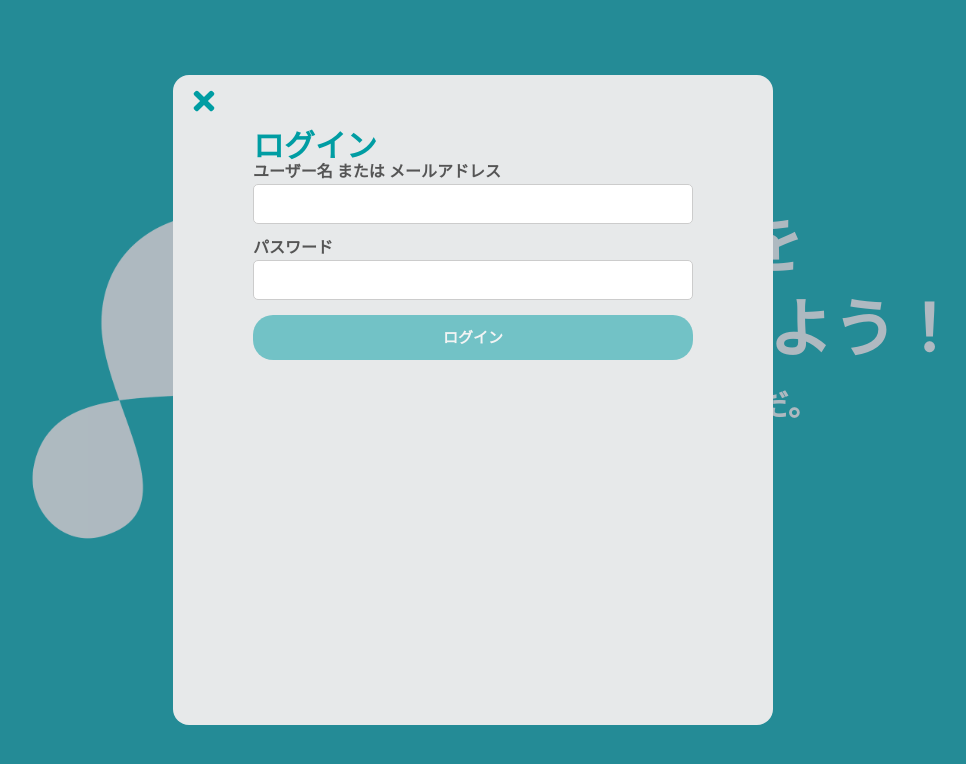
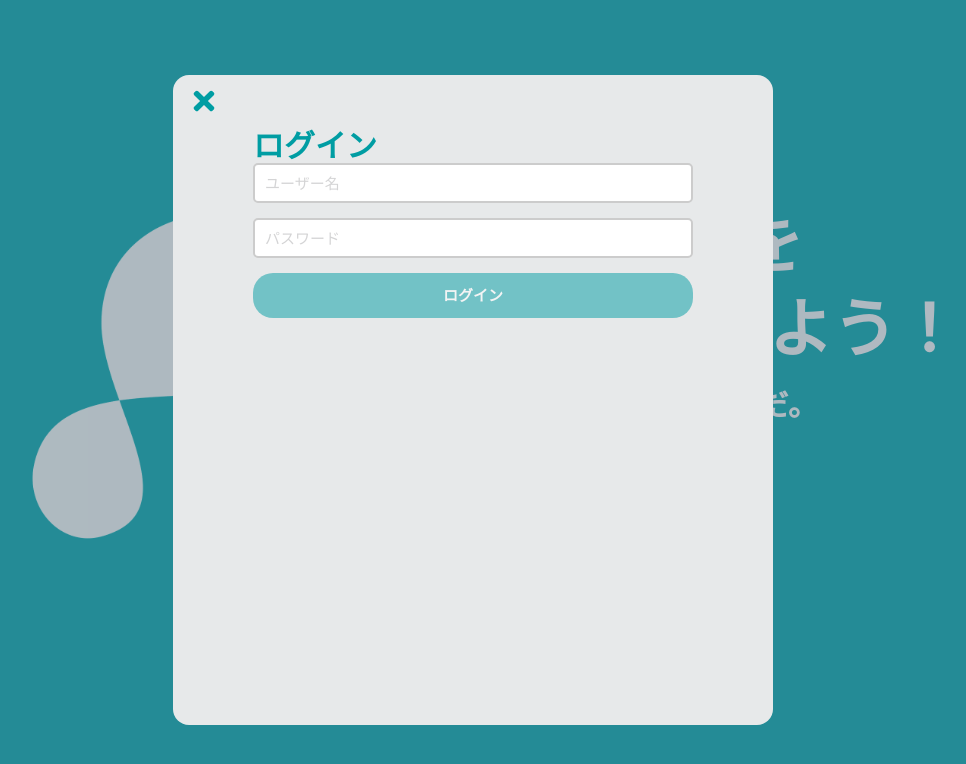
Before and after one commit to bugnood/FAL.Project.linne, a React (Create React App) app in the folder client/: page / in a window 1280 px wide. Both pictures are taken after a click on the link "ログイン". Shown: the top 764 px of the page, without its empty margins (167-1133 px from the left). Built offline with nearby package versions, Linux system fonts and the light colour scheme.

Commit message:
input custom

```diff
--- a/client/src/App.tsx
+++ b/client/src/App.tsx
@@ -1,7 +1,7 @@
 import React from 'react';
 import { BrowserRouter as Router, Route, Routes } from 'react-router-dom';
 import Top from './pages/Top';
-import Login from './pages/Login';
+// import Login from './pages/Login';
 import Home from './pages/Home';
 import CreatePost from './pages/CreatePost';
 import Register from './pages/Register';
@@ -12,7 +12,7 @@ const App: React.FC = () => {
     <Router>
       <Routes>
         <Route path="/" element={<Top />} />
-        <Route path="/login" element={<Login />} />
+        {/* <Route path="/login" element={<Login />} /> */}
         <Route path="/register" element={<Register />} />
         <Route path="/home" element={<Layout><Home /></Layout>} />
         <Route path="/create-post" element={<Layout><CreatePost /></Layout>} />
--- /dev/null
+++ b/client/src/components/input/input.css
@@ -0,0 +1,22 @@
+.custom-input {
+    height: 40px;
+    width: 100%;
+    margin-bottom: 15px;
+    padding: 10px;
+    font-size: 15px;
+    border: 2px solid #ccc;
+    border-radius: 5px;
+    box-sizing: border-box;
+    outline: none;
+    transition-duration: 0.2s;
+}
+
+.custom-input::placeholder {
+    color: rgb(51 54 57 / 21%);
+}
+
+.custom-input:focus {
+    border-color: #009da3;
+    border: 2px solid #009da3;
+    transition-duration: 0.2s;
+}
--- /dev/null
+++ b/client/src/components/input/input.tsx
@@ -0,0 +1,23 @@
+import React, { ChangeEvent } from 'react';
+import './input.css';
+
+interface InputProps {
+    type: string;
+    placeholder: string;
+    value: string;
+    onChange: (event: ChangeEvent<HTMLInputElement>) => void;
+}
+
+const Input: React.FC<InputProps> = ({ type, placeholder, value, onChange }) => {
+    return (
+        <input
+            type={type}
+            placeholder={placeholder}
+            value={value}
+            onChange={onChange}
+            className="custom-input"
+        />
+    );
+}
+
+export default Input;
--- a/client/src/pages/Login.tsx
+++ b/client/src/pages/Login.tsx
@@ -1,46 +1,46 @@
-import React from 'react';
-import FormField from '../components/FormField';
-import { useLogin } from '../hooks/useLogin';
-import '../style/login.css';
+// import React from 'react';
+// import FormField from '../components/FormField';
+// import '../style/login.css';
 
-const Login: React.FC = () => {
-  const {
-    username,
-    setUsername,
-    password,
-    setPassword,
-    message,
-    handleLogin
-  } = useLogin();
+// const Login: React.FC = () => {
+//   const {
+//     username,
+//     setUsername,
+//     password,
+//     setPassword,
+//     message,
+//     handleLogin
+//   } = useLogin();
 
-  return (
-    <div className='container'>
-      <div className="login-container">
-        <img src={""} alt="Linne Logo" />
-        <form onSubmit={handleLogin} className="login-form">
-          <FormField
-            id="username"
-            label="ユーザー名 または メールアドレス"
-            type="text"
-            value={username}
-            onChange={(e) => setUsername(e.target.value)}
-            className="input-field"
-          />
-          <FormField
-            id="password"
-            label="パスワード"
-            type="password"
-            value={password}
-            onChange={(e) => setPassword(e.target.value)}
-            className="input-field"
-          />
-          <button type="submit" className="login-button">ログイン</button>
-        </form>
-        <p className="message">{message}</p>
-        <a href="/forgot-password" className="forgot-password">パスワードをお忘れの方</a>
-      </div>
-    </div>
-  );
-};
+//   return (
+//     <div className='container'>
+//       <div className="login-container">
+//         <img src={""} alt="Linne Logo" />
+//         <form onSubmit={handleLogin} className="login-form">
+//           <FormField
+//             id="username"
+//             label="ユーザー名 または メールアドレス"
+//             type="text"
+//             value={username}
+//             onChange={(e) => setUsername(e.target.value)}
+//             className="input-field"
+//           />
+//           <FormField
+//             id="password"
+//             label="パスワード"
+//             type="password"
+//             value={password}
+//             onChange={(e) => setPassword(e.target.value)}
+//             className="input-field"
+//           />
+//           <button type="submit" className="login-button">ログイン</button>
+//         </form>
+//         <p className="message">{message}</p>
+//         <a href="/forgot-password" className="forgot-password">パスワードをお忘れの方</a>
+//       </div>
+//     </div>
+//   );
+// };
 
-export default Login;
+// export default Login;
+export { }
--- a/client/src/pages/Top.tsx
+++ b/client/src/pages/Top.tsx
@@ -12,6 +12,8 @@ import '../style/top.css';
 import FormField from '../components/FormField';
 import axios from 'axios';
 import { useNavigate } from 'react-router-dom';
+
+import Input from '../components/input/input';
 
 // アプリケーションのルート要素を設定
 ReactModal.setAppElement('#root');
@@ -169,22 +171,24 @@ const Top: React.FC = () => {
                             </div>
                             <h1 className='top-modal-guidance'>ログイン</h1>
                             <form className="top-form" onSubmit={handleLogin}>
-                                <FormField
+                                <Input type="text" placeholder="ユーザー名" value={username} onChange={(e) => setUsername(e.target.value)} />
+                                <Input type="password" placeholder="パスワード" value={password} onChange={(e) => setPassword(e.target.value)} />
+                                {/* <FormField
                                     id="username"
                                     label="ユーザー名 または メールアドレス"
                                     type="text"
                                     value={username}
                                     onChange={(e) => setUsername(e.target.value)}
                                     className="input-field"
-                                />
-                                <FormField
+                                /> */}
+                                {/* <FormField
                                     id="password"
                                     label="パスワード"
                                     type="password"
                                     value={password}
                                     onChange={(e) => setPassword(e.target.value)}
                                     className="input-field"
-                                />
+                                /> */}
                                 <button type="submit" className='top-next-button'>ログイン</button>
                             </form>
                         </>
--- a/client/src/style/customInput.css
+++ b/client/src/style/customInput.css
@@ -12,7 +12,7 @@
     color: #fff;
 }
 
-.custom-input {
+/* .custom-input {
     width: 100%;
     height: 56px;
     padding: 10px;
@@ -24,27 +24,28 @@
     box-sizing: border-box;
     appearance: none;
     /* デフォルトの矢印を非表示 */
-    -webkit-appearance: none;
-    /* Safariのデフォルト矢印を非表示 */
-    -moz-appearance: none;
-    /* Firefoxのデフォルト矢印を非表示 */
-    position: relative;
-    z-index: 1;
-    /* color: rgb(51 54 57 / 21%); */
-}
+/* -webkit-appearance: none; */
+/* Safariのデフォルト矢印を非表示 */
+/* -moz-appearance: none; */
+/* Firefoxのデフォルト矢印を非表示 */
+/* position: relative; */
+/* z-index: 1; */
+/* color: rgb(51 54 57 / 21%); */
+/* } */
 
-.custom-input::placeholder {
+*/
+/* .custom-input::placeholder {
     color: rgb(51 54 57 / 21%);
-}
+} */
 
 /* フォーカス時のスタイル */
-.custom-input:focus {
+/* .custom-input:focus {
     border-color: #009da3;
     border: 1px solid #009da3;
     /* box-shadow: 0 0 5px rgba(0, 157, 163, 0.5); */
-}
+/* } */
 
-.dob-selectors {
+*/ .dob-selectors {
     display: flex;
     width: 100%;
     gap: 10px;
```
Also changed, not shown: client/src/hooks/useLogin.ts (deleted, +0 -41 lines), client/src/services/loginLogic/authService.ts (deleted, +0 -29 lines), client/src/services/loginLogic/loginJudgeService.ts (deleted, +0 -38 lines).
